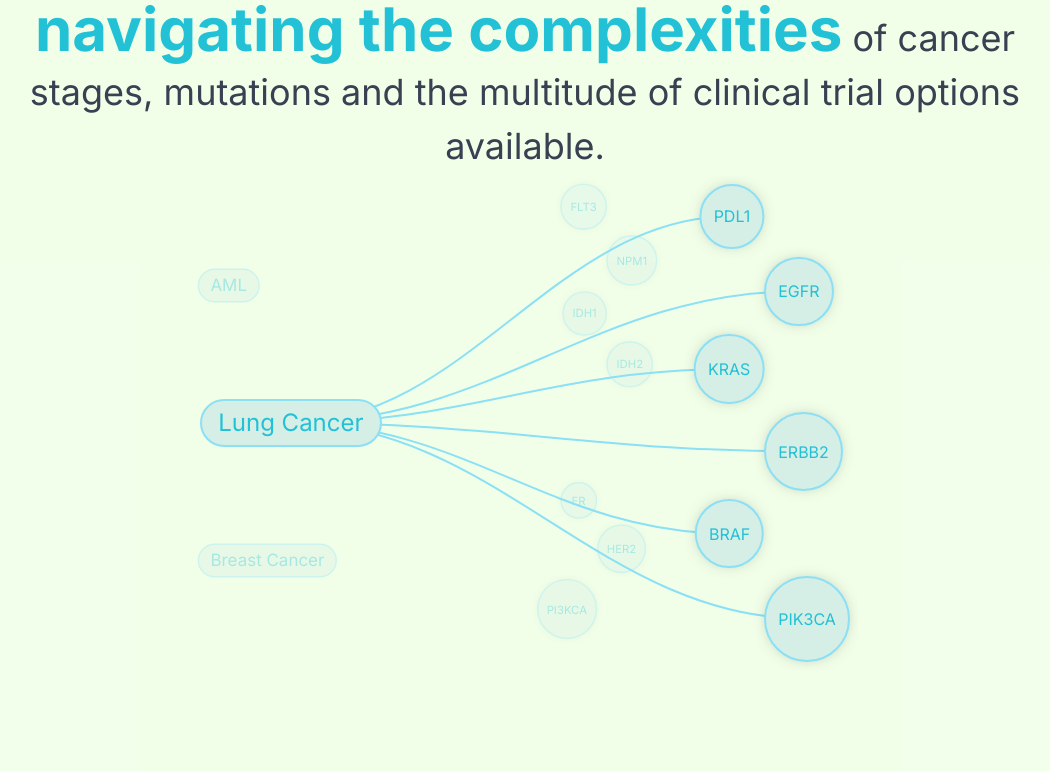
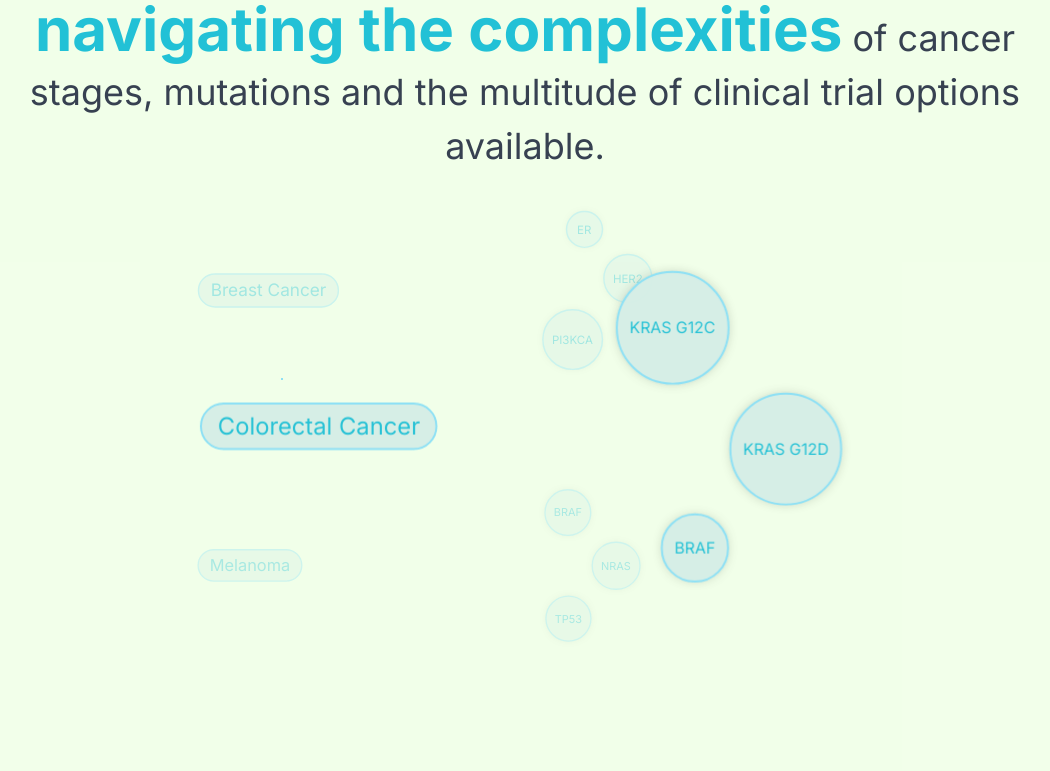
Before and after one commit to zaineli/victreat, a Next.js app: page / in a window 1280 px wide. Shown: the part 3549-4320 px from the top of the page, without its empty margins (115-1165 px from the left). Built offline with nearby package versions, Linux system fonts and the light colour scheme.

Commit message:
resumed animtion of animation section

```diff
--- a/app/(components)/mutationSections.tsx
+++ b/app/(components)/mutationSections.tsx
@@ -36,9 +36,9 @@ function MutationSection({ small = true }) {
         }
         if (!isHovered) {
             interval.current = setInterval(() => {
-                // setIndex(
-                //     (prev) => (prev + (large ? +1 : -1) + cancers.length * 2) % cancers.length
-                // );
+                setIndex(
+                    (prev) => (prev + (large ? +1 : -1) + cancers.length * 2) % cancers.length
+                );
             }, 3000);
         }
         return () => {
```
